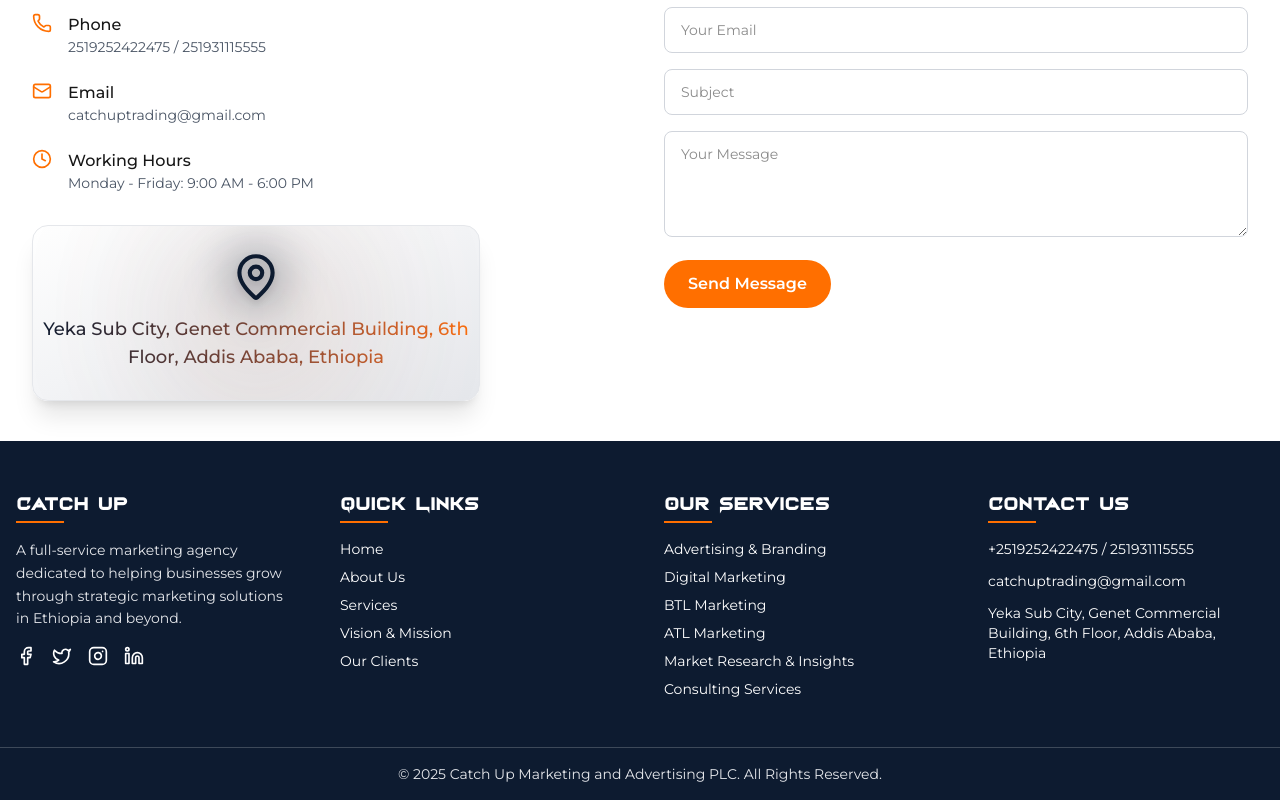
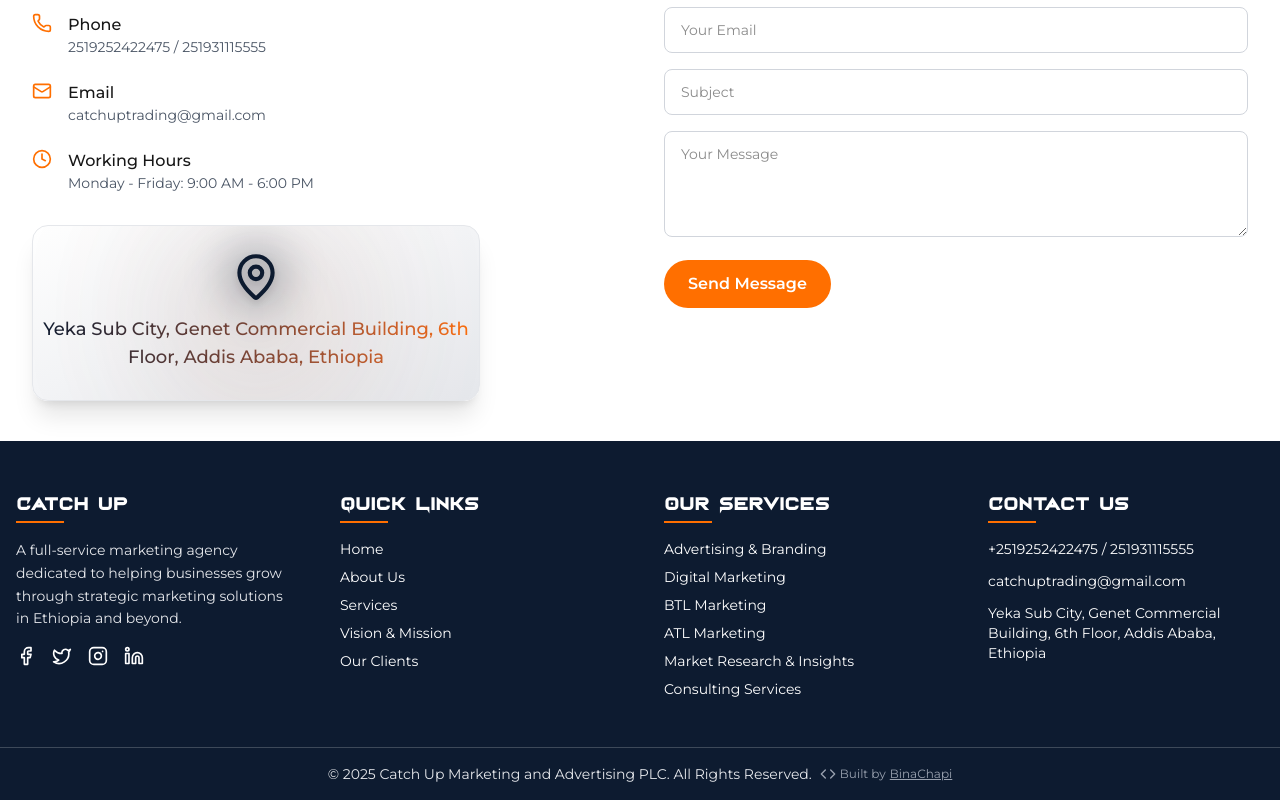
Before and after one commit to BinaChapi/Catch_Up, a Next.js app: page / in a window 1280 px wide. Shown: the part 4251-5051 px from the top of the page. Built offline with nearby package versions, Linux system fonts and the light colour scheme.

Commit message:
Dev Link added

```diff
--- a/src/components/layout/Footer.tsx
+++ b/src/components/layout/Footer.tsx
@@ -1,7 +1,7 @@
 "use client";
 
 import { companyInfo } from "@/data/companyInfo";
-import { Facebook, Twitter, Instagram, Linkedin } from "lucide-react";
+import { Facebook, Twitter, Instagram, Linkedin, Code } from "lucide-react";
 import Link from "next/link";
 
 export default function Footer() {
@@ -97,8 +97,25 @@
         </div>
       </div>
 
-      <div className="border-t border-white/20 py-4 text-center text-sm text-gray-200">
-        © {new Date().getFullYear()} {companyInfo.name}. All Rights Reserved.
+      {/* Bottom Bar */}
+      <div className="border-t border-white/20 py-4 text-center text-sm text-gray-200 flex flex-col md:flex-row items-center justify-center gap-2">
+        <span>
+          © {new Date().getFullYear()} {companyInfo.name}. All Rights Reserved.
+        </span>
+
+        {/* Developer Credit */}
+        <span className="flex items-center gap-1 text-xs text-gray-400">
+          <Code className="w-4 h-4" />
+          Built by{" "}
+          <Link
+            href="https://biniamportfolio.vercel.app"
+            target="_blank"
+            rel="noopener noreferrer"
+            className="underline hover:text-secondary"
+          >
+            BinaChapi
+          </Link>
+        </span>
       </div>
     </footer>
   );
```
